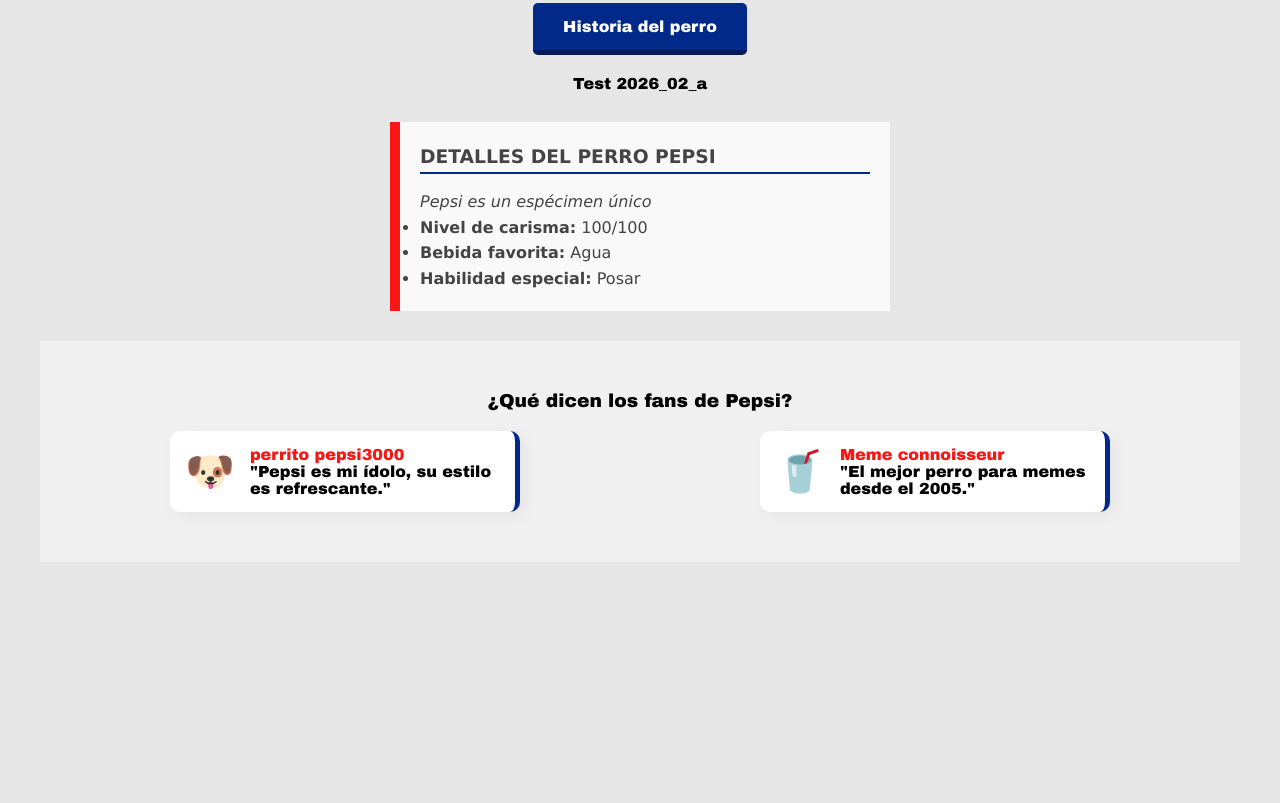
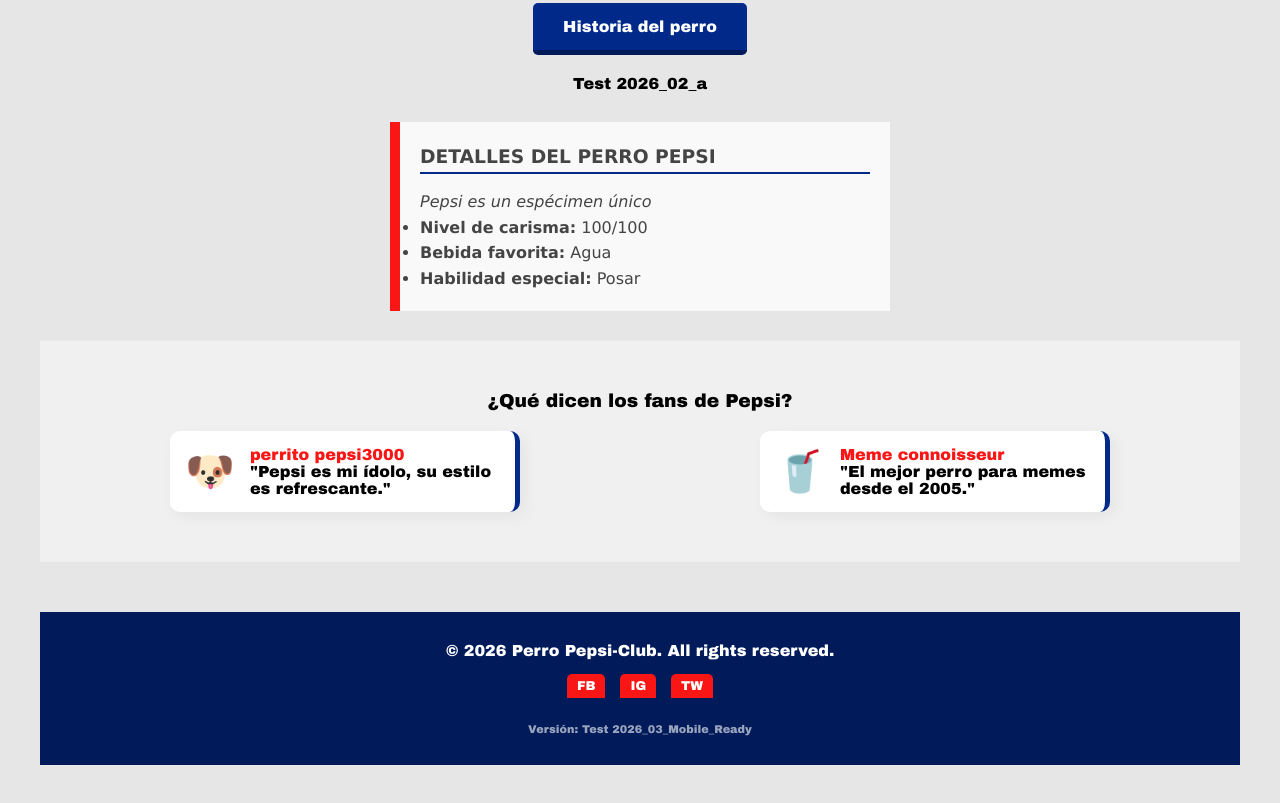
Before and after one commit to Ferr-Oso/Prueba_1_CSS, a plain HTML site: page index.html in a window 1280 px wide. Shown: the part 822-1625 px from the top of the page. Before the commit the page ends 1424 px from the top, so only its background shows below. Drawn offline with Linux system fonts and the light colour scheme.

Commit message:
Footer & MQ

```diff
--- a/index.html
+++ b/index.html
@@ -72,5 +72,17 @@
     </div>
 </section>
 
+<footer class="main-footer">
+    <div class="footer-content">
+        <p>&copy; 2026 Perro Pepsi-Club. All rights reserved.</p>
+        <div class="social-links">
+            <a href="#">FB</a>
+            <a href="#">IG</a>
+            <a href="#">TW</a>
+        </div>
+    </div>
+    <p class="debug-info">Versión: Test 2026_03_Mobile_Ready</p>
+</footer>
+
 </body>
 </html>
--- a/styles.css
+++ b/styles.css
@@ -111,7 +111,7 @@
     font-style: italic;
 }
 
-/* --- NAVBAR (FLEXBOX ALINEACIÓN) --- */
+/* --- NAVBAR --- */
 .navbar {
     display: flex;
     justify-content: space-between;
@@ -164,7 +164,7 @@
     box-shadow: 0 4px 6px rgba(0,0,0,0.1);
 }
 
-/* --- TESTIMONIOS (ALINEACIÓN) --- */
+/* --- TESTIMONIOS --- */
 .seccion-testimonios {
     padding: 50px 20px;
     background-color: #f0f0f0;
@@ -204,3 +204,68 @@
     color: #fb1616;
     font-size: 1rem;
 }
+
+/* --- ESTILOS DEL FOOTER --- */
+.main-footer {
+    background-color: #001a5a;
+    color: white;
+    padding: 30px 20px;
+    margin-top: 50px;
+}
+.footer-content {
+    display: flex;
+    flex-direction: column;
+    align-items: center;
+    gap: 15px;
+}
+.social-links {
+    display: flex;
+    gap: 15px;
+}
+
+.social-links a {
+    display: inline;
+    padding: 5px 10px;
+    background: #fb1616;
+    font-size: 0.8rem;
+    margin: 0;
+}
+.debug-info {
+    font-size: 0.7rem;
+    opacity: 0.6;
+    margin-top: 20px;
+}
+
+@media (max-width: 768px) {
+    h1 {
+        font-size: 2.5rem;
+    }
+    .contenedor-fotos, .ficha-tecnica, .flex-container {
+        width: 95%;
+    }
+    .footer-content {
+        flex-direction: row;
+        justify-content: space-between;
+    }
+}
+
+@media (max-width: 480px) {
+    .navbar {
+        flex-direction: column;
+        gap: 10px;
+    }
+    .nav-links {
+        gap: 5px;
+    }
+    .nav-links a {
+        padding: 5px 8px;
+        font-size: 0.8rem;
+    }
+    h1 {
+        font-size: 1.8rem;
+    }
+    .contenedor-fotos img {
+        flex: 1 1 100%;
+        max-width: 100%;
+    }
+}
```
